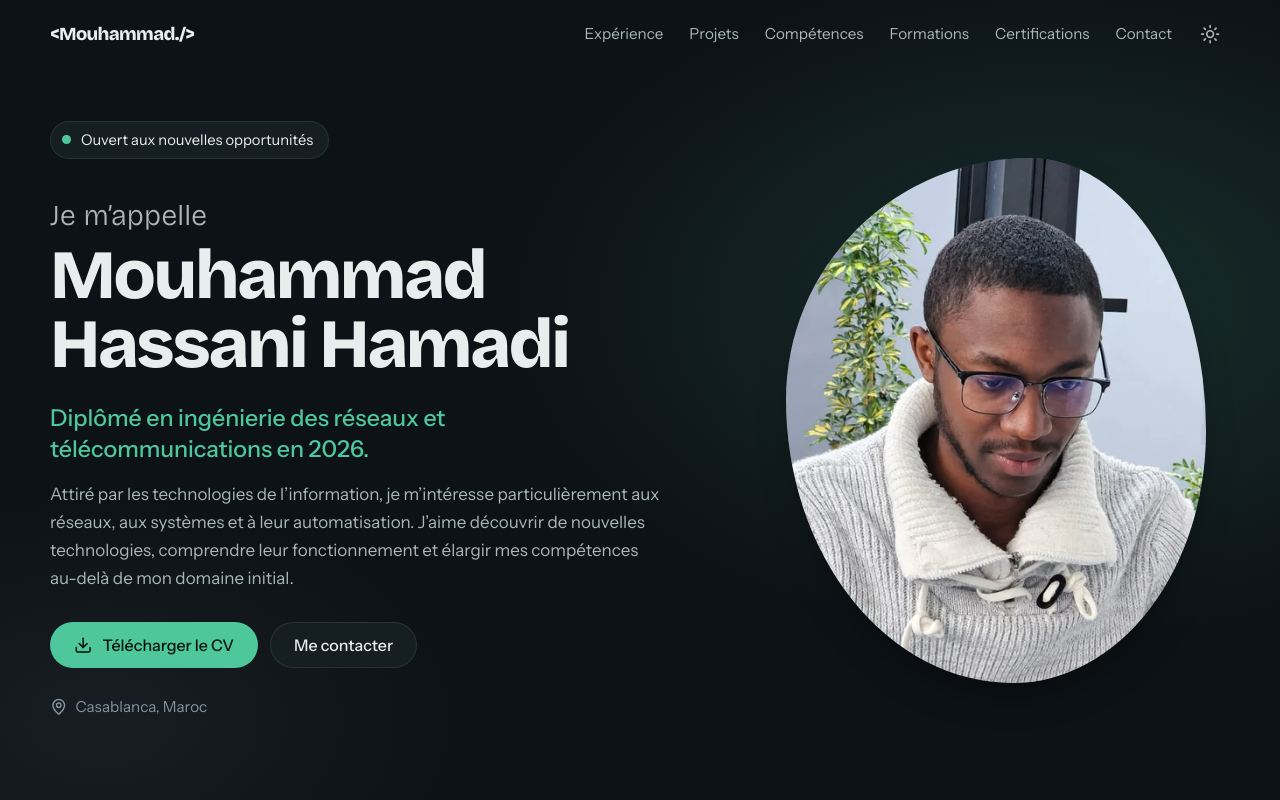
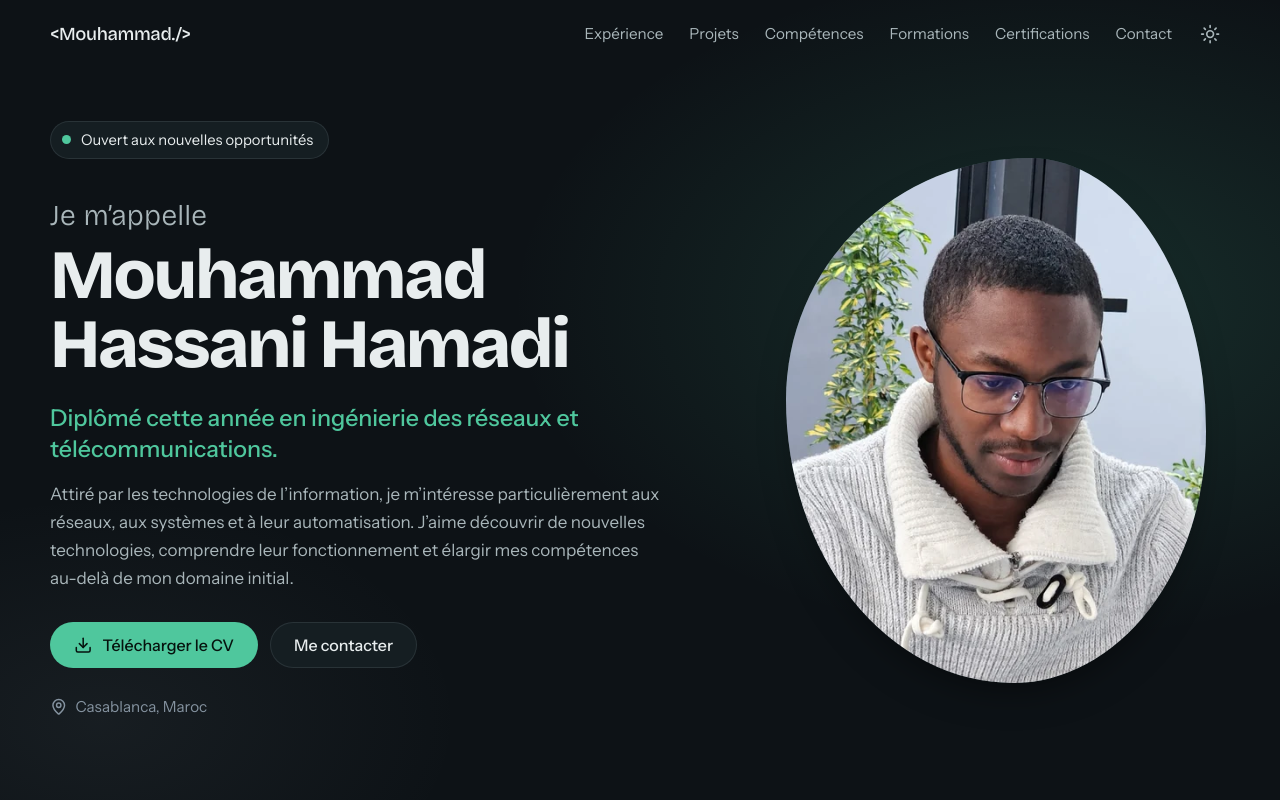
Before and after one commit to Mouh4x/Mon-portfolio, a plain HTML site: page index.html in a window 1280 px wide. Shown: the top 800 px of the page. Drawn offline with Linux system fonts and the light colour scheme.

Commit message:
quelques reglages

```diff
--- a/css/style.css
+++ b/css/style.css
@@ -209,7 +209,7 @@ dialog img{max-height:88vh;width:auto;max-width:100%;border-radius:12px;backgrou
 
 /* Finitions demandées : contenu d’abord, marques fidèles, contact et pied de page. */
 .hero-txt,.contact-intro,.form{min-width:0}
-.brand{white-space:nowrap}.brand b{letter-spacing:-.035em}
+.brand{white-space:nowrap}.brand b{font-weight:500;letter-spacing:-.02em}
 .language-block{margin-top:48px}.language-block h3{font-size:1.3rem;font-weight:600;margin-bottom:20px}
 .langs li{padding:18px 16px;background:var(--surf);border-radius:14px;box-shadow:inset 0 0 0 1px var(--ln)}
 .langs small{margin-top:5px}
@@ -251,3 +251,9 @@ dialog img{max-height:88vh;width:auto;max-width:100%;border-radius:12px;backgrou
 .linked-interest .ic{color:#81b64c}
 
 .noscript-msg{padding:2rem;text-align:center}
+
+
+
+/* Transition harmonieuse du titre */
+.hello{min-height:1.2em;transition:opacity .32s ease}
+.hello.is-fading{opacity:0}
--- a/js/data.js
+++ b/js/data.js
@@ -12,7 +12,7 @@ window.PORTFOLIO = {
     /* Introduction animée : la 1re phrase s’écrit lettre par lettre ("debut" + prénom + nom), les suivantes mot par mot. */
     debut: "Je m’appelle",
     phrases: [
-      "Diplômé en ingénierie des réseaux et télécommunications en 2026.",
+      "Diplômé cette année en ingénierie des réseaux et télécommunications.",
       "Attiré par les technologies de l’information, je m’intéresse particulièrement aux réseaux, aux systèmes et à leur automatisation. J’aime découvrir de nouvelles technologies, comprendre leur fonctionnement et élargir mes compétences au-delà de mon domaine initial."
     ],
     disponibilite: "Ouvert aux nouvelles opportunités",
--- a/js/main.js
+++ b/js/main.js
@@ -24,12 +24,23 @@
     $("#hello").textContent = I.debut; $("#n1").textContent = I.prenom; $("#n2").textContent = I.nomFamille;
     $("#role").textContent = I.phrases[0]; $("#profil").textContent = I.phrases.slice(1).join(" ");
   } else {
-    var t = chars($("#hello"), I.debut, 450, 36);
-    t = chars($("#n1"), I.prenom, t + 70, 36); t = chars($("#n2"), I.nomFamille, t, 36);
-    var t2 = words($("#role"), I.phrases[0], t + 160, 70);
-    $("#portrait").style.setProperty("--portrait-delay", (t2 + 100) + "ms");
-    var t3 = words($("#profil"), I.phrases.slice(1).join(" "), t2 + 80, 45);
-    $("#cta").style.setProperty("--ad", Math.max(t2, t3 - 900) + "ms"); $("#meta").style.setProperty("--ad", Math.max(t2 + 150, t3 - 700) + "ms");
+    var hello = $("#hello"), bonjour = "Bonjour !";
+    chars(hello, bonjour, 450, 75);
+    var reprise = 450 + (bonjour.length - 1) * 75 + 900;
+    setTimeout(function () {
+      hello.classList.add("is-fading");
+      setTimeout(function () {
+        hello.classList.remove("is-fading");
+        var t = chars(hello, I.debut, 0, 36);
+        t = chars($("#n1"), I.prenom, t + 70, 36);
+        t = chars($("#n2"), I.nomFamille, t, 36);
+        var t2 = words($("#role"), I.phrases[0], t + 160, 70);
+        $("#portrait").style.setProperty("--portrait-delay", (t2 + 100) + "ms");
+        var t3 = words($("#profil"), I.phrases.slice(1).join(" "), t2 + 80, 45);
+        $("#cta").style.setProperty("--ad", Math.max(t2, t3 - 900) + "ms");
+        $("#meta").style.setProperty("--ad", Math.max(t2 + 150, t3 - 700) + "ms");
+      }, 320);
+    }, reprise);
   }
   $("#meta").innerHTML = '<li>' + ui("map-pin") + esc(I.lieu) + '</li>';
   $("#langs").innerHTML = D.langues.map(function (l) {
```
